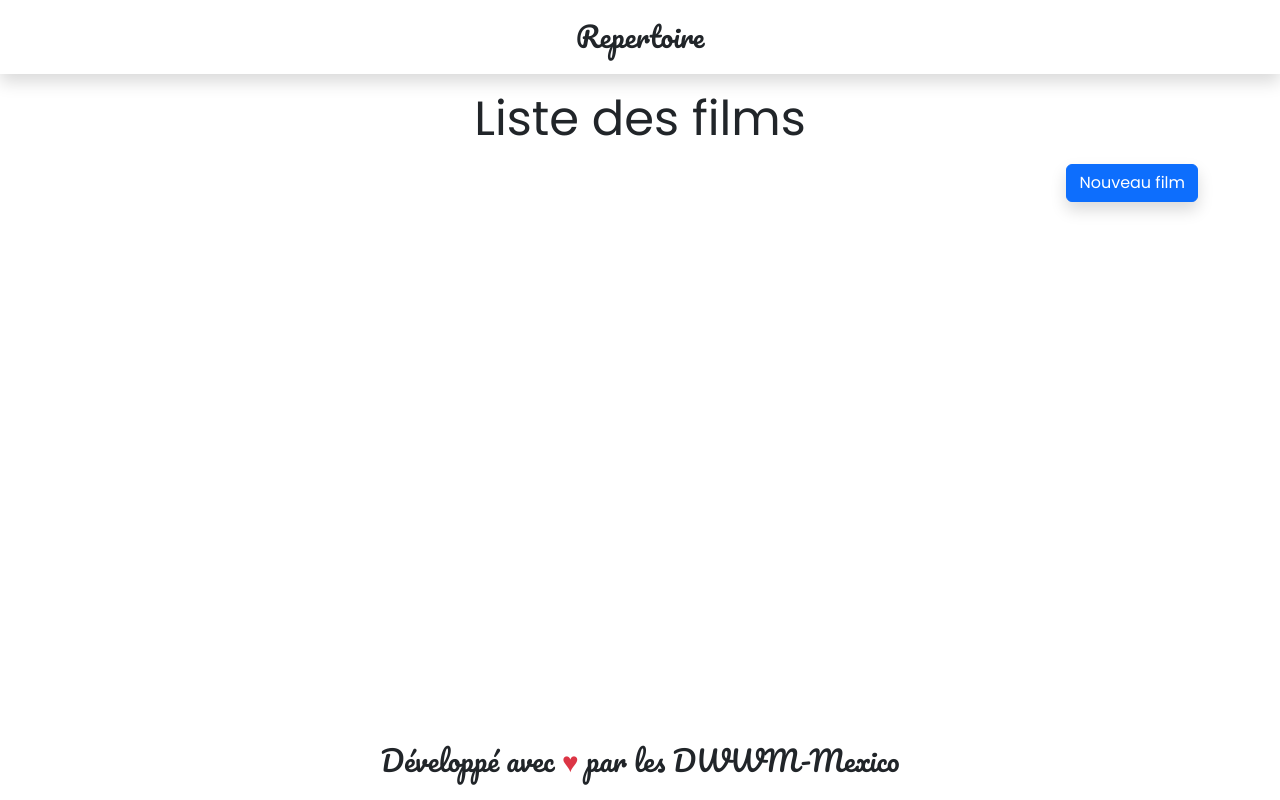
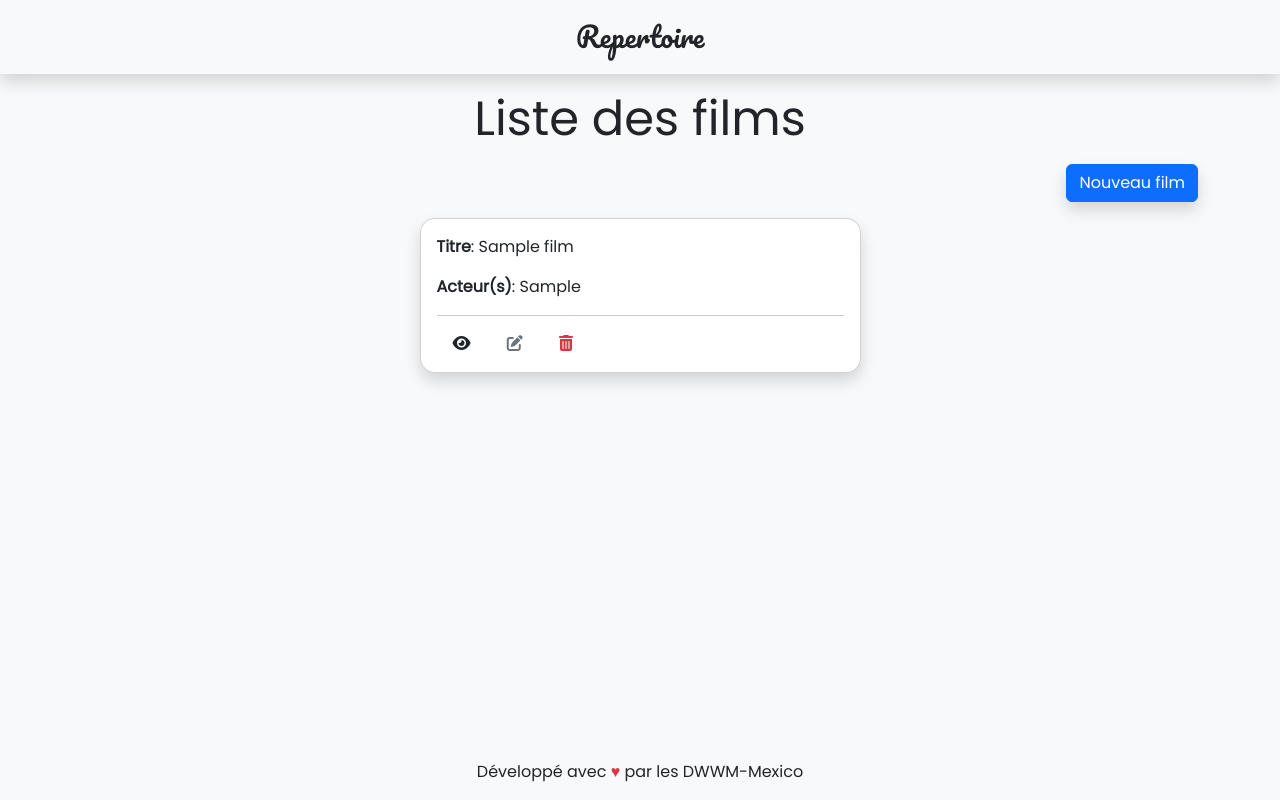
Before and after one commit to jc-aziaha/mexico_3_films_repository, a PHP site: page / in a window 1280 px wide. Run offline with PHP 8.4, Linux system fonts and the light colour scheme; tables that the repository leaves empty or names only in its code hold one stand-in row (values such as "Sample post").

Commit message:
L'utilisateur peut maintenant consulter la liste des films.

```diff
--- a/assets/styles/app.css
+++ b/assets/styles/app.css
@@ -14,7 +14,19 @@ body
     grid-template-rows: auto 1fr auto;
 }
 
-nav a, footer p
+nav a
 {
     font-family: 'Pacifico', cursive;
 }
+
+.card
+{
+    border-radius: 15px;
+    transition: 1s;
+}
+
+.card:hover
+{
+    transform: scale(1.1);
+    transition: 1s;
+}
--- a/db/connexion.php
+++ b/db/connexion.php
@@ -16,7 +16,7 @@
     catch (\PDOException $e)  // Dans le cas contraire, capturons l'erreur sous forme d'exception
     {
         // Affichons le message d'erreur puis arrêtons l'exécution du script.
-        die("Erreur de connexion à la base de données" . $e->getMessage());
+        die("Erreur de connexion à la base de données: " . $e->getMessage());
     }
 
 ?>
--- a/index.php
+++ b/index.php
@@ -1,3 +1,21 @@
+<?php
+session_start();
+
+    // 1- Etablir une connexion avec la base de données.
+    require __DIR__ . "/db/connexion.php";
+
+    // 2- Effectuer la requête de récupération de tous les films de la table des films.
+
+        // 2-a) Préparer la requête de sélection de toutes les colonnes de tous les enregistrements de la table "film".
+    $req = $db->prepare("SELECT * FROM film ORDER BY created_at DESC");
+
+        // 2-b) Executer la requête.
+    $req->execute();
+
+        // 2-c) Récupérer tous les films.
+    $films = $req->fetchAll();
+
+?>
 <?php include __DIR__ . "/partials/head.php"; ?>
 
     <?php include __DIR__ . "/partials/nav.php"; ?>
@@ -5,8 +23,58 @@
         <main class="container">
             <h1 class="text-center my-3 display-5">Liste des films</h1>
 
+            <?php if( isset($_SESSION['success']) && !empty($_SESSION['success']) ) : ?>
+                <div class="text-center alert alert-success alert-dismissible fade show" role="alert">
+                    <?php echo $_SESSION['success']; ?>
+                    <button type="button" class="btn-close" data-bs-dismiss="alert" aria-label="Close"></button>
+                </div>
+                <?php unset($_SESSION['success']); ?>
+            <?php endif ?>
+
             <div class="d-flex justify-content-end align-items-center">
                 <a href="create.php" class="btn btn-primary shadow">Nouveau film</a>
+            </div>
+
+            <div class="container">
+                <div class="row">
+                    <div class="col-md-8 col-lg-5 mx-auto">
+                        <?php foreach($films as $film) : ?>
+                            <div class="card shadow my-3">
+                                <div class="card-body">
+                                    <p class="card-text"><strong>Titre</strong>: <?php echo $film['name']; ?></p>
+                                    <p class="card-text"><strong>Acteur(s)</strong>: <?php echo $film['actors']; ?></p>
+                                    <hr>
+                                    <a title="Les détails du film : <?php echo $film['name']; ?>" data-bs-toggle="modal" data-bs-target="#modal_<?php echo $film['id']; ?>" href="" class="text-dark mx-3"><i class="fa-solid fa-eye"></i></a>
+
+
+                                    <a href="" class="text-secondary mx-3"><i class="fa-solid fa-pen-to-square"></i></a>
+                                    <a href="" class="text-danger mx-3"><i class="fa-solid fa-trash-can"></i></a>
+                                </div>
+                            </div>
+
+                            <!-- Modal -->
+                            <div class="modal fade" id="modal_<?php echo $film['id']; ?>" tabindex="-1" aria-labelledby="exampleModalLabel" aria-hidden="true">
+                                <div class="modal-dialog">
+                                    <div class="modal-content">
+                                        <div class="modal-header">
+                                            <p class="modal-title fs-5" id="exampleModalLabel"><strong><?php echo $film['name']; ?></strong></p>
+                                            <button type="button" class="btn-close" data-bs-dismiss="modal" aria-label="Close"></button>
+                                        </div>
+                                        <div class="modal-body">
+                                            <p><strong>Acteurs</strong>: <?php echo $film['name']; ?></p>
+                                            <p><strong>Note</strong>: <?php echo $film['review'] != "" ? $film['review'] : "Non renseignée."; ?></p>
+                                            <p><strong>Commentaire</strong>: <?php echo $film['comment'] != "" ? $film['comment'] : "Non renseigné."; ?></p>
+
+                                        </div>
+                                        <div class="modal-footer">
+                                            <button type="button" class="btn btn-secondary" data-bs-dismiss="modal">Fermer</button>
+                                        </div>
+                                    </div>
+                                </div>
+                            </div>
+                        <?php endforeach ?>
+                    </div>
+                </div>
             </div>
         </main>
 
--- a/partials/footer.php
+++ b/partials/footer.php
@@ -1,3 +1,3 @@
 <footer class="text-center">
-    <p class="fs-3">Développé avec <span class="text-danger">&#9829;</span> par les DWWM-Mexico</p>
+    <p>Développé avec <span class="text-danger">&#9829;</span> par les DWWM-Mexico</p>
 </footer>
--- a/partials/head.php
+++ b/partials/head.php
@@ -32,8 +32,11 @@
         <meta name="author" content="dwwm-mexico">
         <meta name="publisher" content="dwwm-mexico">
 
+        <!-- Font awesome -->
+        <link rel="stylesheet" href="https://cdnjs.cloudflare.com/ajax/libs/font-awesome/6.4.2/css/all.min.css" integrity="sha512-z3gLpd7yknf1YoNbCzqRKc4qyor8gaKU1qmn+CShxbuBusANI9QpRohGBreCFkKxLhei6S9CQXFEbbKuqLg0DA==" crossorigin="anonymous" referrerpolicy="no-referrer" />
+
         <!-- Bootstrap 5 Links -->
         <link href="https://cdn.jsdelivr.net/npm/bootstrap@5.3.2/dist/css/bootstrap.min.css" rel="stylesheet" integrity="sha384-T3c6CoIi6uLrA9TneNEoa7RxnatzjcDSCmG1MXxSR1GAsXEV/Dwwykc2MPK8M2HN" crossorigin="anonymous">
         <link rel="stylesheet" href="assets/styles/app.css">
     </head>
-    <body>
+    <body class="bg-light">
```
Also changed, not shown: create.php (+19 -0 lines).
